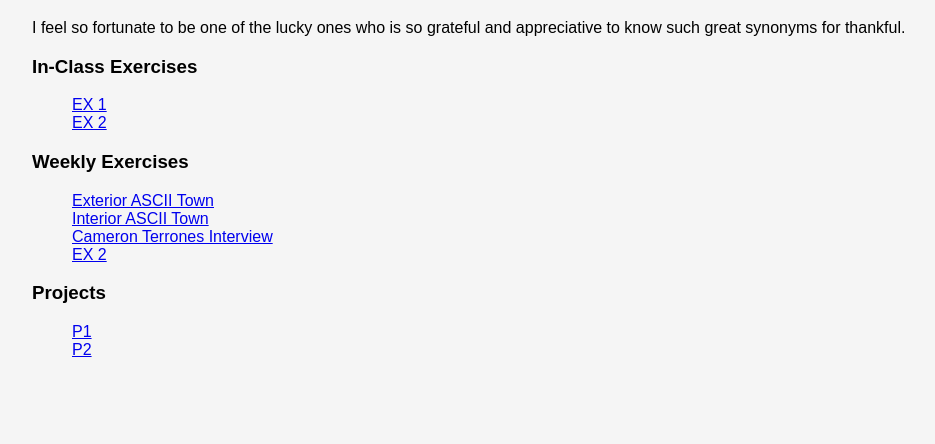
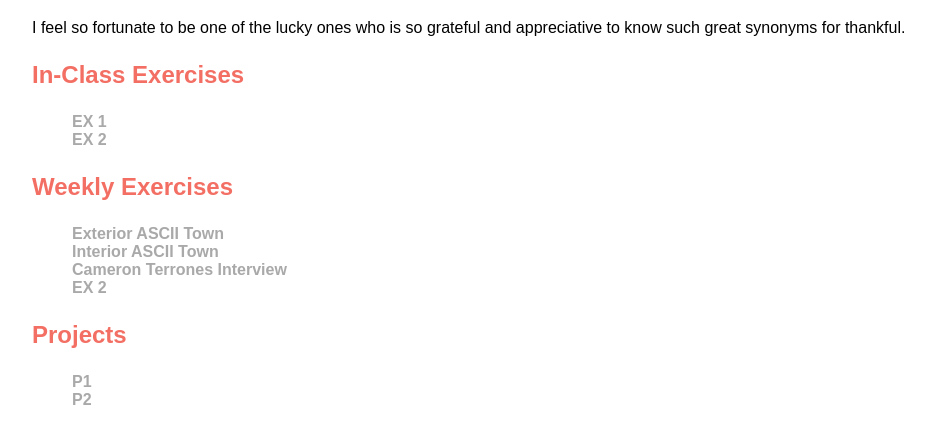
Before and after one commit to kdav747/Interactive1, a plain HTML site: page index.html in a window 1280 px wide. Shown: the part 112-556 px from the top of the page, without its empty margins (1-936 px from the left). Drawn offline with Linux system fonts and the light colour scheme.

Commit message:
more updates

```diff
--- a/css/main.css
+++ b/css/main.css
@@ -1,7 +1,7 @@
 /* begin styles */
 
 body {
-  background-color: whitesmoke;
+  background-color: white;
   text align: justify;
   font-family: neue-haas-grotesk-text, sans-serif;
   font-weight: 400;
@@ -14,7 +14,7 @@ body {
   color: #f36f64;
 }
 
-.exercises {
+h3 {
   font-size: 150%;
   color: #f36f64;
 }
@@ -23,21 +23,21 @@ ul {
   list-style: none;
 }
 
-.link-1:link {
+a:link {
   list-style-position: inside;
   font-weight: bold;
   text-decoration: none;
   color: darkgrey;
 }
 
-.link-1:visited {
+a:visited {
   list-style-position: inside;
   font-weight: bold;
   text-decoration: none;
-  color: darkgrey;
+  color: darkgray;
 }
 
-.link-1:hover {
+a:hover {
   list-style-position: inside;
   font-weight: bold;
   text-decoration: none;
--- a/index.html
+++ b/index.html
@@ -21,28 +21,28 @@
 
     <!-- my work -->
 
-    <h3 id="exercises">In-Class Exercises</h3>
+    <h3 id="exercise">In-Class Exercises</h3>
 
 
-    <ul>
-      <li id="link"><a href="#">EX 1</a></li>
-      <li id="link"><a href="#">EX 2</a></li>
+    <ul id="a">
+      <li><a href="#">EX 1</a></li>
+      <li><a href="#">EX 2</a></li>
     </ul>
 
 
     <h3 id="weekly-exercises">Weekly Exercises</h3>
 
-    <ul>
-      <li id="link"><a href="ASCII-town/exterior-kyledavis.html" target="_blank">Exterior ASCII Town</a></li>
-      <lii id="link"><a href="ASCII-town/interior-kyledavis.html" target="_blank">Interior ASCII Town</a></li>
-        <li id="link"><a href="interview/exercise-interview.html" target="_blank">Cameron Terrones Interview</a></li>
-        <li id="link"><a href="#">EX 2</a></li>
+    <ul id="a">
+      <li><a href="ASCII-town/exterior-kyledavis.html" target="_blank">Exterior ASCII Town</a></li>
+      <li><a href="ASCII-town/interior-kyledavis.html" target="_blank">Interior ASCII Town</a></li>
+      <li><a href="interview/exercise-interview.html" target="_blank">Cameron Terrones Interview</a></li>
+      <li><a href="#">EX 2</a></li>
     </ul>
 
     <h3 id="projects">Projects</h3>
     <ul>
-      <li id="link"><a href="#">P1</a></li>
-      <li id="link"><a href="#">P2</a></li>
+      <li id="c"><a href="#">P1</a></li>
+      <li id="c"><a href="#">P2</a></li>
     </ul>
 
 
```
